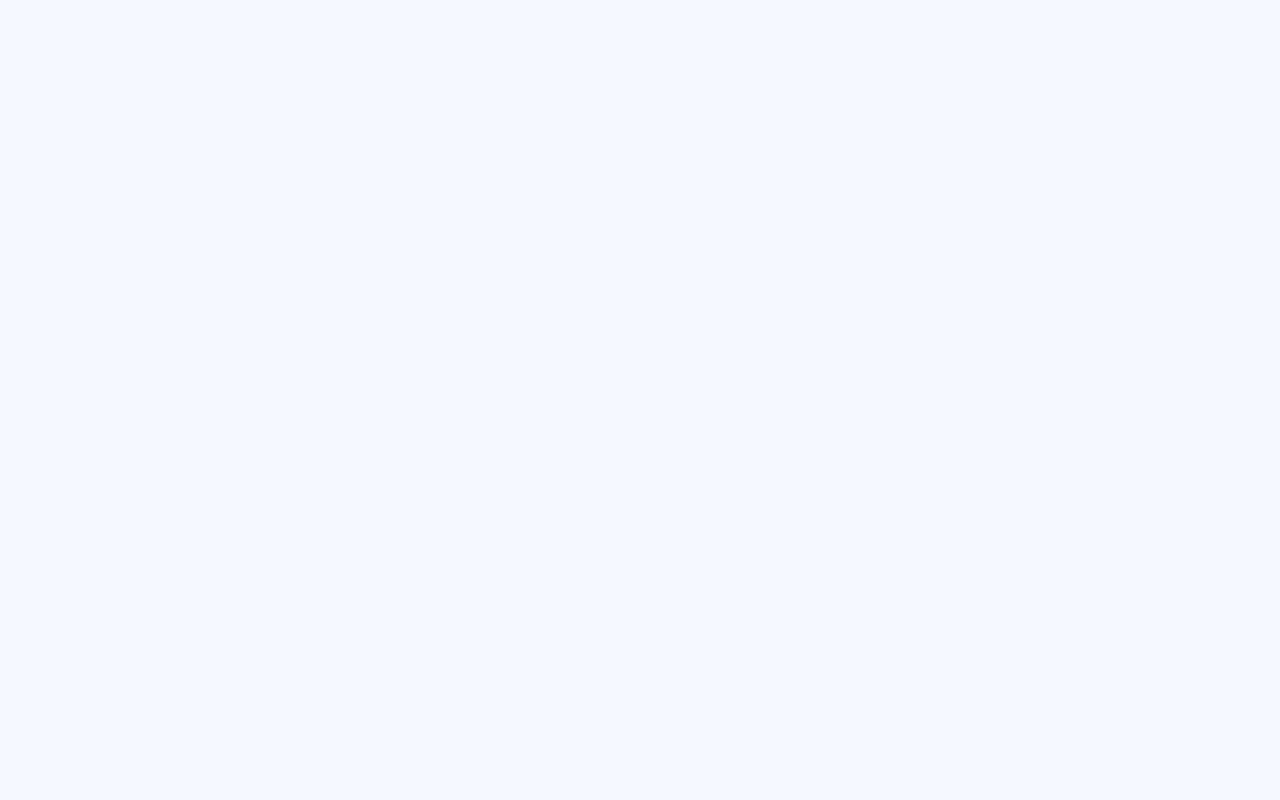
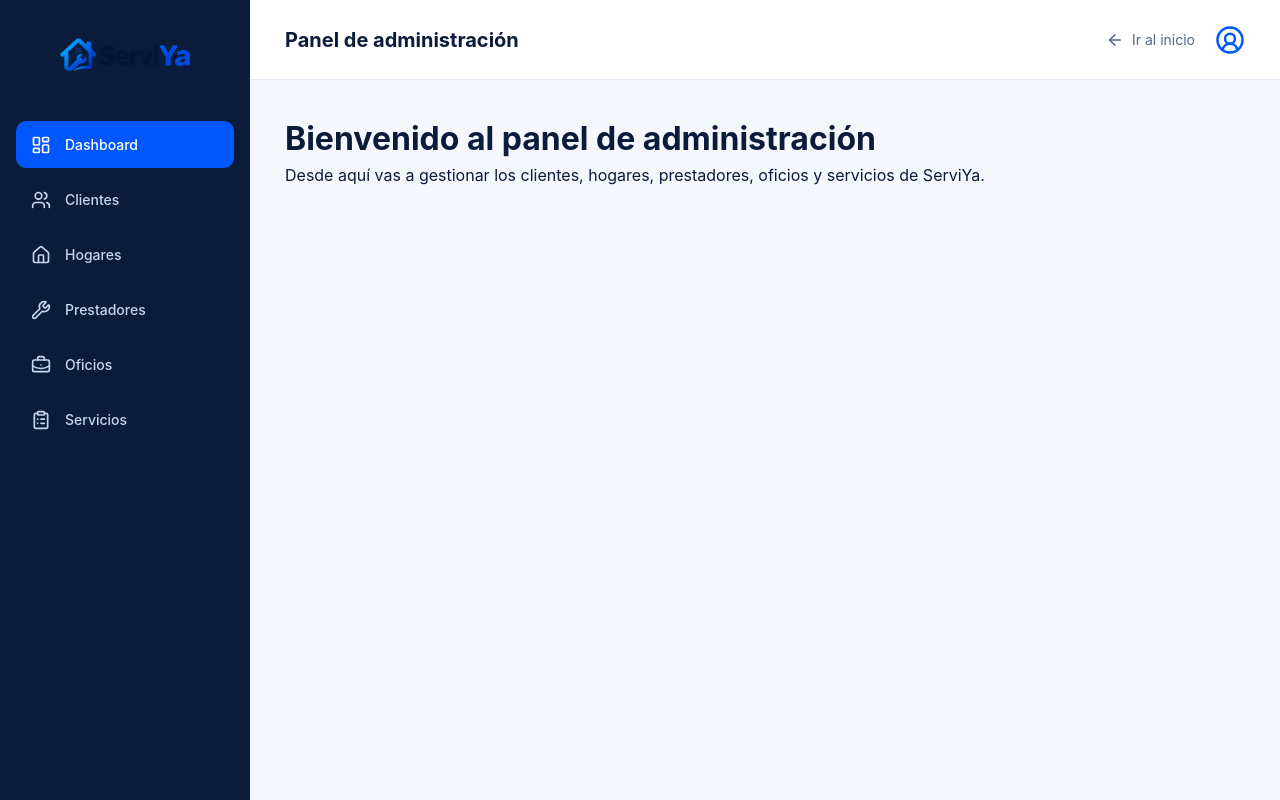
Before and after one commit to DistefanoPaz20/ServiYaDemo-Prog4, a React app in the folder frontend/: page /admin in a window 1280 px wide. Before the commit this address had no page. Built offline with nearby package versions, Linux system fonts and the light colour scheme; the HTML template or start-up script is replaced by a standard one.

Commit message:
Dashboards listos y estilados

```diff
--- a/frontend/src/App.css
+++ b/frontend/src/App.css
@@ -792,3 +792,345 @@
 .login-register a:hover {
   text-decoration: underline;
 }
+
+
+
+/* Registro estilos */
+
+.registro-page {
+  width: 100%;
+}
+
+.registro-header {
+  margin-bottom: 28px;
+}
+
+.registro-header h2 {
+  font-size: clamp(1.8rem, 3vw, 2.3rem);
+  font-weight: 800;
+  color: #0b1b3a;
+}
+
+.registro-header p {
+  margin-top: 8px;
+  color: #64748b;
+}
+
+.registro-form {
+  display: flex;
+  flex-direction: column;
+  gap: 18px;
+}
+
+.registro-field {
+  display: flex;
+  flex-direction: column;
+  gap: 9px;
+}
+
+.registro-field label {
+  font-size: 14px;
+  font-weight: 600;
+  color: #0b1b3a;
+}
+
+.registro-roles {
+  display: grid;
+  grid-template-columns: repeat(2, minmax(0, 1fr));
+  gap: 12px;
+}
+
+.registro-rol {
+  display: flex;
+  flex-direction: column;
+  align-items: center;
+  gap: 7px;
+  padding: 18px 10px;
+  border: 2px solid #dce7f7;
+  border-radius: 12px;
+  background: white;
+  color: #64748b;
+  cursor: pointer;
+  transition: border-color 0.2s, background 0.2s;
+}
+
+.registro-rol strong {
+  color: #0b1b3a;
+  font-size: 14px;
+}
+
+.registro-rol span {
+  font-size: 12px;
+  text-align: center;
+}
+
+.registro-rol.activo {
+  border-color: #0057ff;
+  background: #eef4ff;
+  color: #0057ff;
+}
+
+.registro-input {
+  display: flex;
+  align-items: center;
+  gap: 12px;
+  padding: 13px 15px;
+  border: 1px solid #dce7f7;
+  border-radius: 12px;
+  background: white;
+  color: #64748b;
+}
+
+.registro-input:focus-within {
+  border-color: #0057ff;
+  box-shadow: 0 0 0 3px rgba(0, 87, 255, 0.08);
+}
+
+.registro-input input {
+  flex: 1;
+  min-width: 0;
+  border: none;
+  outline: none;
+  background: transparent;
+  color: #0b1b3a;
+  font-size: 14px;
+}
+
+.registro-toggle-password {
+  display: flex;
+  align-items: center;
+  border: none;
+  background: transparent;
+  color: #64748b;
+  cursor: pointer;
+}
+
+.registro-message {
+  padding: 12px;
+  border-radius: 9px;
+  background: #eef4ff;
+  color: #174ea6;
+  font-size: 13px;
+}
+
+.registro-submit {
+  width: 100%;
+  padding: 15px;
+  border: none;
+  border-radius: 12px;
+  background: #0057ff;
+  color: white;
+  font-weight: 700;
+  cursor: pointer;
+  transition: background 0.2s;
+}
+
+.registro-submit:hover {
+  background: #0045cc;
+}
+
+.registro-login {
+  margin-top: 25px;
+  text-align: center;
+  color: #64748b;
+  font-size: 14px;
+}
+
+.registro-login a {
+  color: #0057ff;
+  font-weight: 700;
+}
+
+.registro-login a:hover {
+  text-decoration: underline;
+}
+
+@media (max-width: 480px) {
+  .registro-rol {
+    padding: 14px 6px;
+  }
+
+  .registro-rol span {
+    font-size: 11px;
+  }
+}
+
+
+/* dashboard layout estilos */
+
+.dashboard-layout {
+  display: flex;
+  min-height: 100vh;
+  background: #f4f7fc;
+}
+
+.dashboard-sidebar-wrapper {
+  width: 250px;
+  flex-shrink: 0;
+  background: #0b1b3a;
+}
+
+.dashboard-sidebar {
+  position: sticky;
+  top: 0;
+  display: flex;
+  flex-direction: column;
+  height: 100vh;
+  padding: 28px 16px;
+  color: white;
+}
+
+.sidebar-logo {
+  display: flex;
+  justify-content: center;
+  margin-bottom: 40px;
+}
+
+.sidebar-logo img {
+  width: 160px;
+  height: auto;
+}
+
+.sidebar-nav {
+  display: flex;
+  flex-direction: column;
+  gap: 8px;
+}
+
+.sidebar-link {
+  display: flex;
+  align-items: center;
+  gap: 14px;
+  padding: 13px 15px;
+  border-radius: 10px;
+  color: #c7d6ee;
+  font-size: 14px;
+  font-weight: 500;
+  transition: background 0.2s, color 0.2s;
+}
+
+.sidebar-link:hover {
+  background: #193763;
+  color: white;
+}
+
+.sidebar-link.activo {
+  background: #0057ff;
+  color: white;
+}
+
+.dashboard-main {
+  flex: 1;
+  min-width: 0;
+}
+
+.dashboard-topbar {
+  display: flex;
+  justify-content: space-between;
+  align-items: center;
+  gap: 20px;
+  min-height: 80px;
+  padding: 20px 35px;
+  border-bottom: 1px solid #e2eaf6;
+  background: white;
+}
+
+.dashboard-topbar-left,
+.dashboard-topbar-right {
+  display: flex;
+  align-items: center;
+  gap: 20px;
+}
+
+.dashboard-topbar h1 {
+  color: #0b1b3a;
+  font-size: 20px;
+  font-weight: 700;
+}
+
+.dashboard-home-link {
+  display: flex;
+  align-items: center;
+  gap: 8px;
+  color: #536580;
+  font-size: 14px;
+}
+
+.dashboard-home-link:hover {
+  color: #0057ff;
+}
+
+.dashboard-user-icon {
+  color: #0057ff;
+}
+
+.dashboard-content {
+  padding: 35px;
+}
+
+.dashboard-menu-button {
+  display: none;
+  align-items: center;
+  justify-content: center;
+  border: none;
+  background: transparent;
+  color: #0b1b3a;
+  cursor: pointer;
+}
+
+.dashboard-overlay {
+  display: none;
+}
+
+@media (max-width: 900px) {
+  .dashboard-sidebar-wrapper {
+    position: fixed;
+    z-index: 1001;
+    top: 0;
+    left: 0;
+    height: 100vh;
+    transform: translateX(-100%);
+    transition: transform 0.25s;
+  }
+
+  .dashboard-sidebar-wrapper.abierto {
+    transform: translateX(0);
+  }
+
+  .dashboard-overlay {
+    display: block;
+    position: fixed;
+    z-index: 1000;
+    inset: 0;
+    border: none;
+    background: rgba(0, 0, 0, 0.45);
+    cursor: pointer;
+  }
+
+  .dashboard-menu-button {
+    display: flex;
+  }
+
+  .dashboard-topbar {
+    padding: 18px 20px;
+  }
+
+  .dashboard-content {
+    padding: 25px 20px;
+  }
+}
+
+@media (max-width: 480px) {
+  .dashboard-topbar h1 {
+    font-size: 15px;
+  }
+
+  .dashboard-home-link span {
+    display: none;
+  }
+
+  .dashboard-topbar-left,
+  .dashboard-topbar-right {
+    gap: 12px;
+  }
+}
--- a/frontend/src/components/common/Sidebar.jsx
+++ b/frontend/src/components/common/Sidebar.jsx
@@ -0,0 +1,80 @@
+
+import { NavLink } from "react-router-dom";
+import {
+  LayoutDashboard,
+  Users,
+  House,
+  Wrench,
+  BriefcaseBusiness,
+  ClipboardList
+} from "lucide-react";
+
+import logoServiYa from "../../assets/images/LogoServiYa.png";
+
+const opciones = [
+  {
+    nombre: "Dashboard",
+    ruta: "/admin",
+    icono: LayoutDashboard
+  },
+  {
+    nombre: "Clientes",
+    ruta: "/admin/clientes",
+    icono: Users
+  },
+  {
+    nombre: "Hogares",
+    ruta: "/admin/hogares",
+    icono: House
+  },
+  {
+    nombre: "Prestadores",
+    ruta: "/admin/prestadores",
+    icono: Wrench
+  },
+  {
+    nombre: "Oficios",
+    ruta: "/admin/oficios",
+    icono: BriefcaseBusiness
+  },
+  {
+    nombre: "Servicios",
+    ruta: "/admin/servicios",
+    icono: ClipboardList
+  }
+];
+
+function Sidebar({ cerrarMenu }) {
+  return (
+    <aside className="dashboard-sidebar">
+
+      <div className="sidebar-logo">
+        <img src={logoServiYa} alt="ServiYa" />
+      </div>
+
+      <nav className="sidebar-nav" aria-label="Menú del administrador">
+        {opciones.map((opcion) => {
+          const Icono = opcion.icono;
+
+          return (
+            <NavLink
+              key={opcion.ruta}
+              to={opcion.ruta}
+              end={opcion.ruta === "/admin"}
+              onClick={cerrarMenu}
+              className={({ isActive }) =>
+                `sidebar-link ${isActive ? "activo" : ""}`
+              }
+            >
+              <Icono size={20} />
+              <span>{opcion.nombre}</span>
+            </NavLink>
+          );
+        })}
+      </nav>
+
+    </aside>
+  );
+}
+
+export default Sidebar;
--- a/frontend/src/layouts/DashboardLayout.jsx
+++ b/frontend/src/layouts/DashboardLayout.jsx
@@ -0,0 +1,76 @@
+
+import { useState } from "react";
+import { Link, Outlet, useLocation } from "react-router-dom";
+import {
+  Menu,
+  X,
+  CircleUserRound,
+  ArrowLeft
+} from "lucide-react";
+
+import Sidebar from "../components/common/Sidebar";
+
+function DashboardLayout() {
+  const [menuAbierto, setMenuAbierto] = useState(false);
+  const location = useLocation();
+
+  const esAdmin = location.pathname.startsWith("/admin");
+
+  return (
+    <div className="dashboard-layout">
+
+      <div
+        className={`dashboard-sidebar-wrapper ${
+          menuAbierto ? "abierto" : ""
+        }`}
+      >
+        <Sidebar cerrarMenu={() => setMenuAbierto(false)} />
+      </div>
+
+      {menuAbierto && (
+        <button
+          type="button"
+          className="dashboard-overlay"
+          aria-label="Cerrar menú"
+          onClick={() => setMenuAbierto(false)}
+        />
+      )}
+
+      <div className="dashboard-main">
+
+        <header className="dashboard-topbar">
+          <div className="dashboard-topbar-left">
+            <button
+              type="button"
+              className="dashboard-menu-button"
+              onClick={() => setMenuAbierto(!menuAbierto)}
+              aria-label={menuAbierto ? "Cerrar menú" : "Abrir menú"}
+            >
+              {menuAbierto ? <X size={24} /> : <Menu size={24} />}
+            </button>
+
+            <h1>
+              {esAdmin ? "Panel de administración" : "Panel de usuario"}
+            </h1>
+          </div>
+
+          <div className="dashboard-topbar-right">
+            <Link to="/" className="dashboard-home-link">
+              <ArrowLeft size={18} />
+              <span>Ir al inicio</span>
+            </Link>
+
+            <CircleUserRound size={30} className="dashboard-user-icon" />
+          </div>
+        </header>
+
+        <main className="dashboard-content">
+          <Outlet />
+        </main>
+
+      </div>
+    </div>
+  );
+}
+
+export default DashboardLayout;
--- a/frontend/src/pages/dashboard/AdminDashboard.jsx
+++ b/frontend/src/pages/dashboard/AdminDashboard.jsx
@@ -0,0 +1,18 @@
+
+function AdminDashboard() {
+  return (
+    <section>
+      <h2 className="section-title">
+        Bienvenido al panel de administración
+      </h2>
+
+      <p>
+        Desde aquí vas a gestionar los clientes,
+        hogares, prestadores, oficios y servicios
+        de ServiYa.
+      </p>
+    </section>
+  );
+}
+
+export default AdminDashboard;
--- a/frontend/src/routes/AppRouter.jsx
+++ b/frontend/src/routes/AppRouter.jsx
@@ -8,9 +8,14 @@ import PublicLayout from "../layouts/PublicLayout";
 import Home from "../pages/public/Home";
 import Servicios from "../pages/public/Servicios";
 import ComoFunciona from "../pages/public/ComoFunciona";
-
+import AuthLayout from "../layouts/AuthLayout";
+import Login from "../pages/auth/Login";
+import Registro from "../pages/auth/Registro";
+import DashboardLayout from "../layouts/DashboardLayout";
+import AdminDashboard from "../pages/dashboard/AdminDashboard";
 function AppRouter() {
   return (
+
 <BrowserRouter>
   <Routes>
     <Route element={<PublicLayout />}>
@@ -21,8 +26,18 @@ function AppRouter() {
         element={<ComoFunciona />}
       />
     </Route>
+
+    <Route element={<AuthLayout />}>
+      <Route path="/login" element={<Login />} />
+      <Route path="/registro" element={<Registro />} />
+    </Route>
+
+    <Route element={<DashboardLayout/>}>
+      <Route path="/admin" element={<AdminDashboard/>}/>
+    </Route>
   </Routes>
 </BrowserRouter>
+
   );
 }
 
```
Lines whose indentation alone changed are shown as unchanged.
